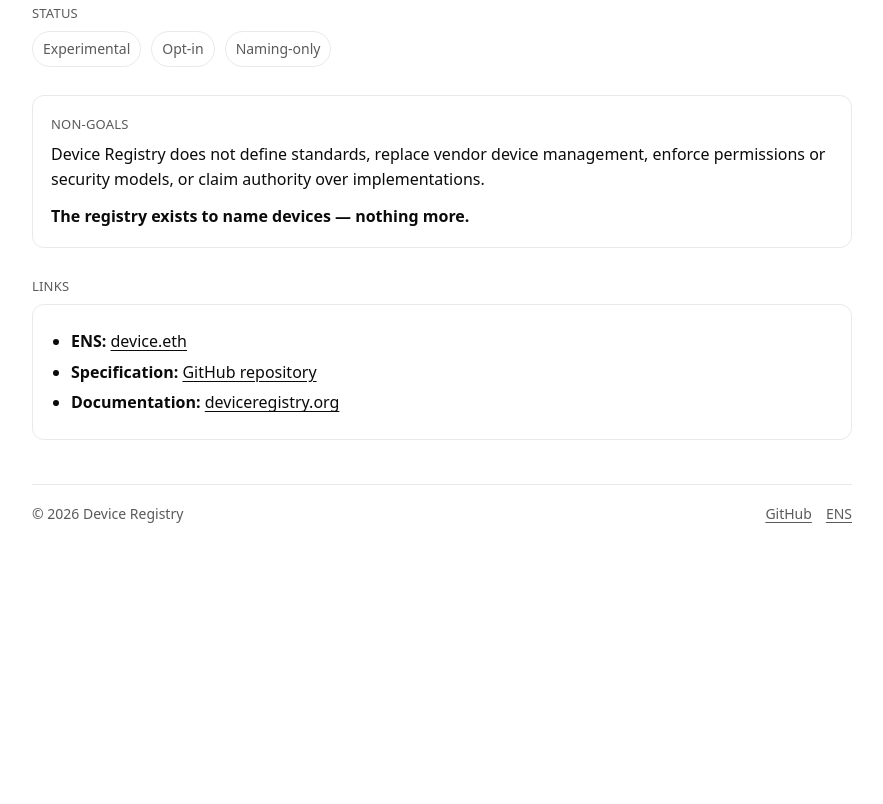
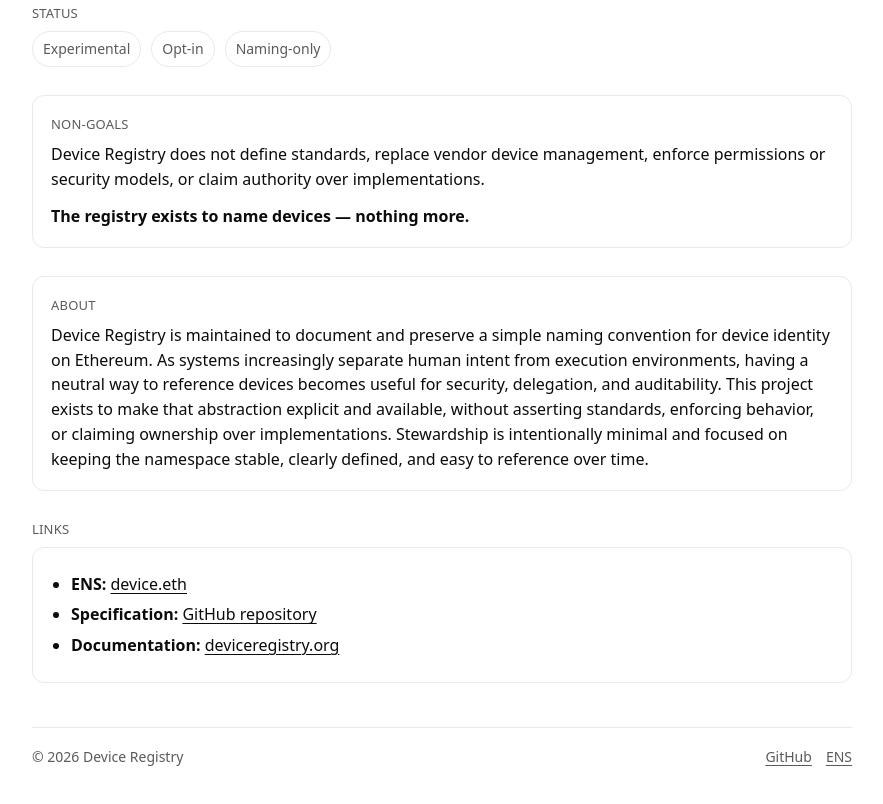
Before and after one commit to dhays4sports/DeviceRegistry_Lander, a plain HTML site: page index.html in a window 1280 px wide. Shown: the part 719-1523 px from the top of the page, without its empty margins (198-1081 px from the left). Before the commit the page ends 1300 px from the top, so only its background shows below. Drawn offline with Linux system fonts and the light colour scheme.

Commit message:
Update index.html

```diff
--- a/index.html
+++ b/index.html
@@ -192,6 +192,21 @@
         </p>
       </section>
 
+      <section class="card" id="about">
+  <p class="kicker" style="margin-top:0;">About</p>
+  <p style="margin:0;">
+    Device Registry is maintained to document and preserve a simple naming
+    convention for device identity on Ethereum. As systems increasingly
+    separate human intent from execution environments, having a neutral way
+    to reference devices becomes useful for security, delegation, and
+    auditability. This project exists to make that abstraction explicit and
+    available, without asserting standards, enforcing behavior, or claiming
+    ownership over implementations. Stewardship is intentionally minimal and
+    focused on keeping the namespace stable, clearly defined, and easy to
+    reference over time.
+  </p>
+</section>
+
       <section id="spec">
         <p class="kicker">Links</p>
         <div class="card">
```
